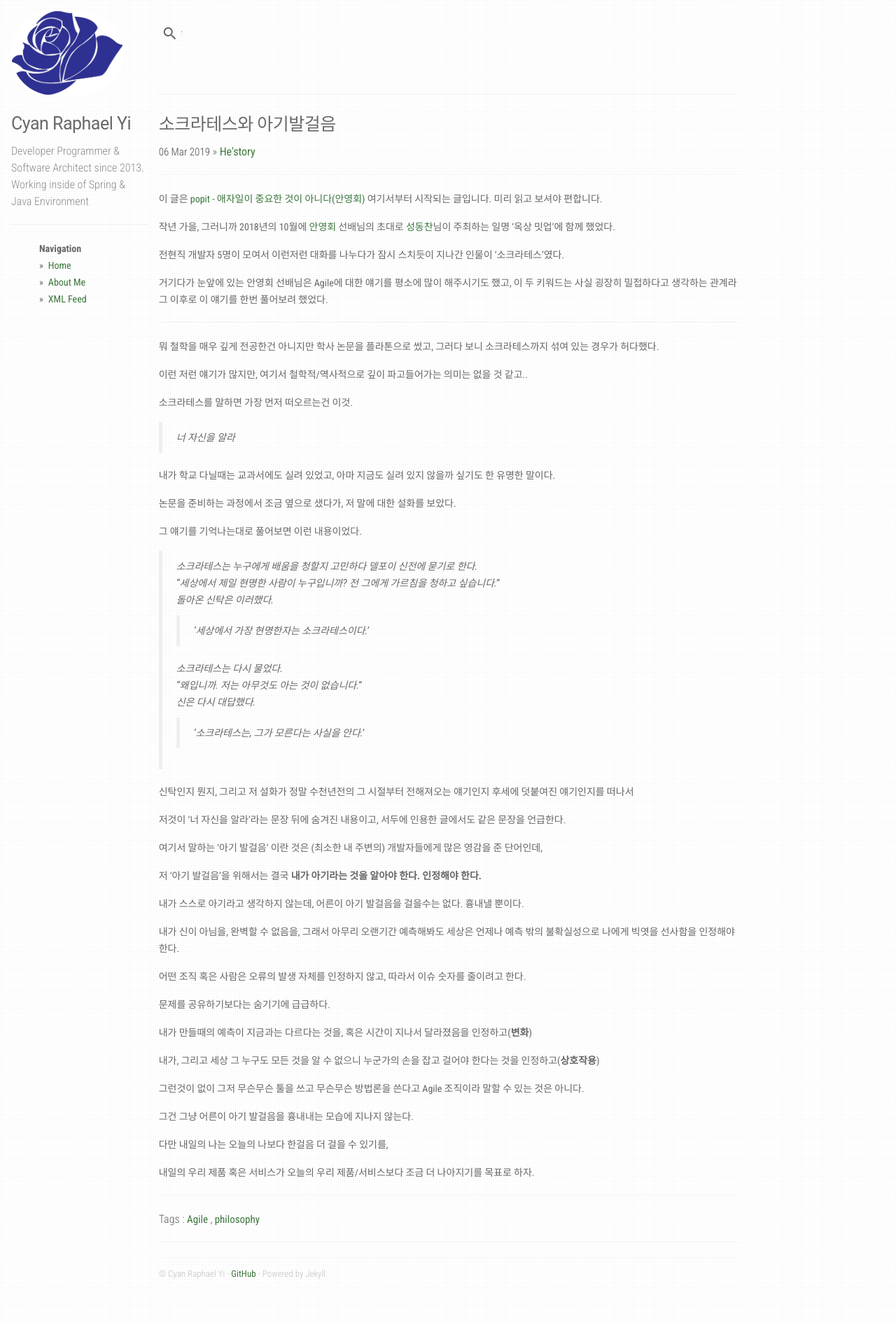
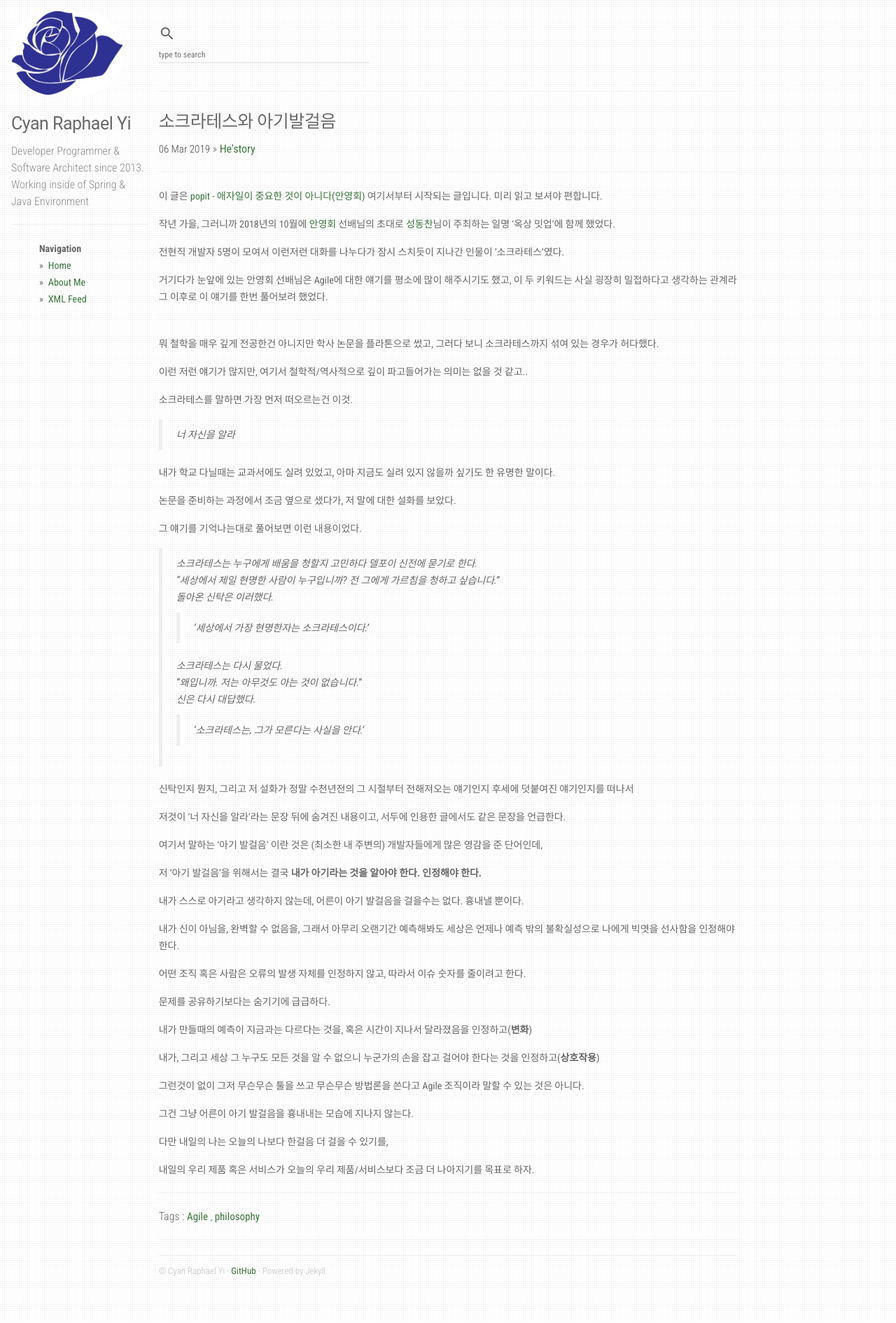
Before and after one commit to CyanRYi/sollabs-demo, a Jekyll site: the page built from _posts/ko/2019-03-06-Socrates-and-agile.md, in a window 1280 px wide. Shown: the whole page at 70% size. Built offline with Jekyll 4.4.1, drawn with Linux system fonts in a browser that asks for light colours; nearby versions of some CDN libraries; grey boxes are pictures that could not be loaded.

Commit message:
text field 수정

```diff
--- a/_layouts/default.html
+++ b/_layouts/default.html
@@ -123,14 +123,10 @@ layout: compress
                       </ul>
                   </div>
                   <div class="mdl-cell mdl-cell--8-col-desktop mdl-cell--6-col-tablet mdl-cell--4-col-phone">
-                      <div class="mdl-textfield mdl-js-textfield mdl-textfield--expandable mdl-textfield--floating-label mdl-textfield--align-right">
-                          <label class="mdl-button mdl-js-button mdl-button--icon" for="js-search__input">
-                              <i class="material-icons">search</i>
-                          </label>
-                          <div class="mdl-textfield__expandable-holder">
-                              <input class="mdl-textfield__input search__input" type="text" placeholder="type to search" id="js-search__input">
-                              <ul class="search__results" id="js-search__results"></ul>
-                          </div>
+                      <div class="mdl-textfield mdl-js-textfield">
+                          <i class="material-icons">search</i>
+                          <input class="mdl-textfield__input search__input" type="text" placeholder="type to search" id="js-search__input">
+                          <label class="mdl-textfield__label" for="js-search__input">Text...</label>
                       </div>
                       <hr/>
                       {{ content }}
```
